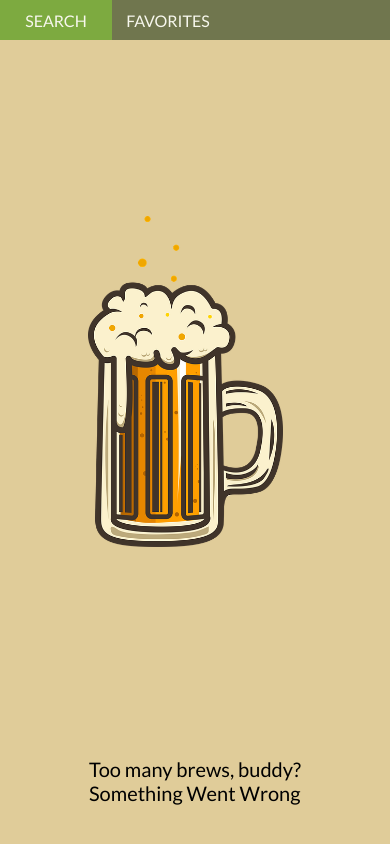
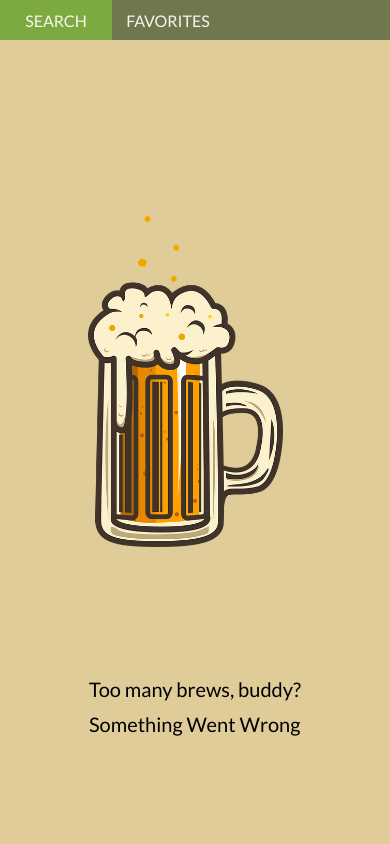
Before and after one commit to Jwensloff/brew-buddy, a React (Create React App) app: page /error in a window 390 px wide. Built offline with nearby package versions, Linux system fonts and the light colour scheme.

Commit message:
Adjust text on mobile

```diff
--- a/src/Components/ErrorPage/ErrorPage.scss
+++ b/src/Components/ErrorPage/ErrorPage.scss
@@ -12,6 +12,10 @@
 
   .error-text-container {
     margin-left: 40%;
+
+    p {
+      padding-bottom: 5%;
+    }
   }
 }
 
@@ -26,6 +30,7 @@
   margin: 10px;
 }
 
+// Tablet
 @media screen and (max-width: 900px) {
   .error-page-wrapper {
     .error-text-container {
@@ -41,10 +46,12 @@
   }
 }
 
+// Mobile
 @media screen and (max-width: 480px) {
   .error-page-wrapper {
     .error-text-container {
       font-size: 20px;
+      padding-bottom: 15%;
     }
   }
 
```
